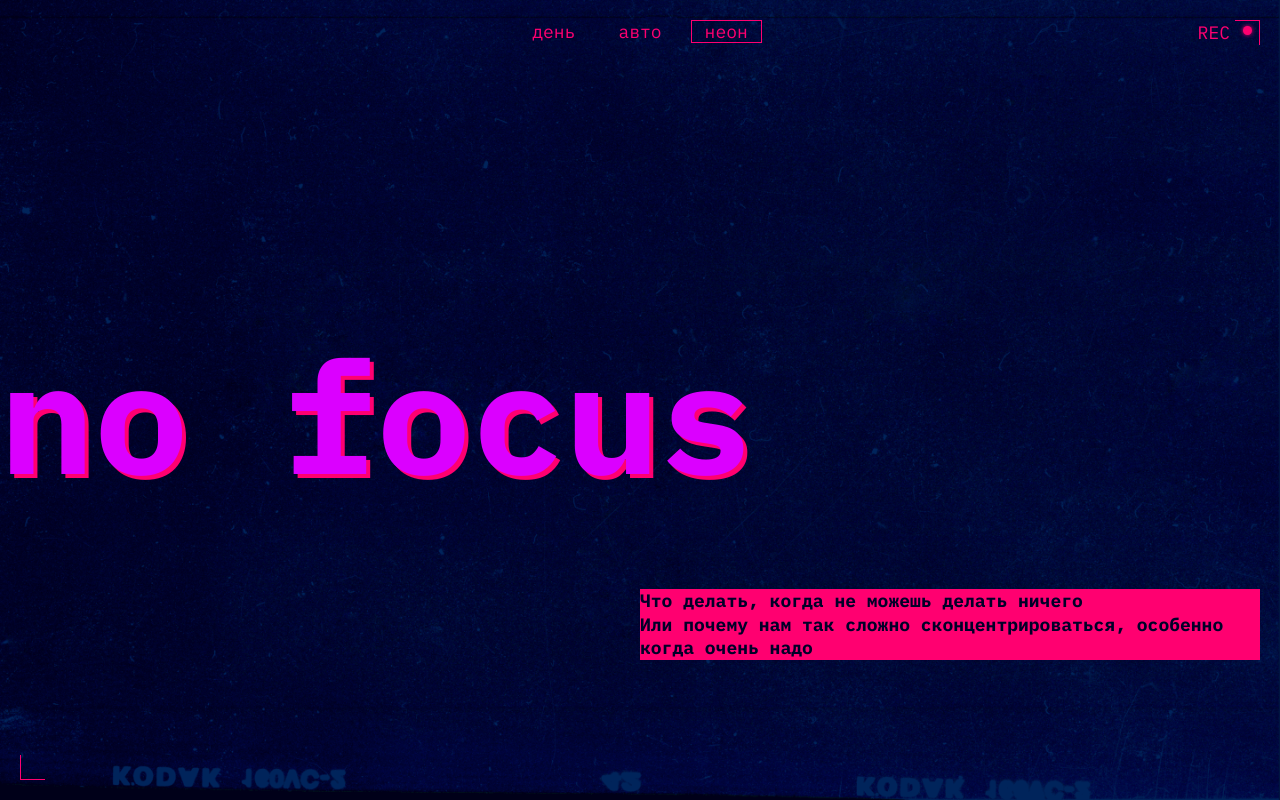
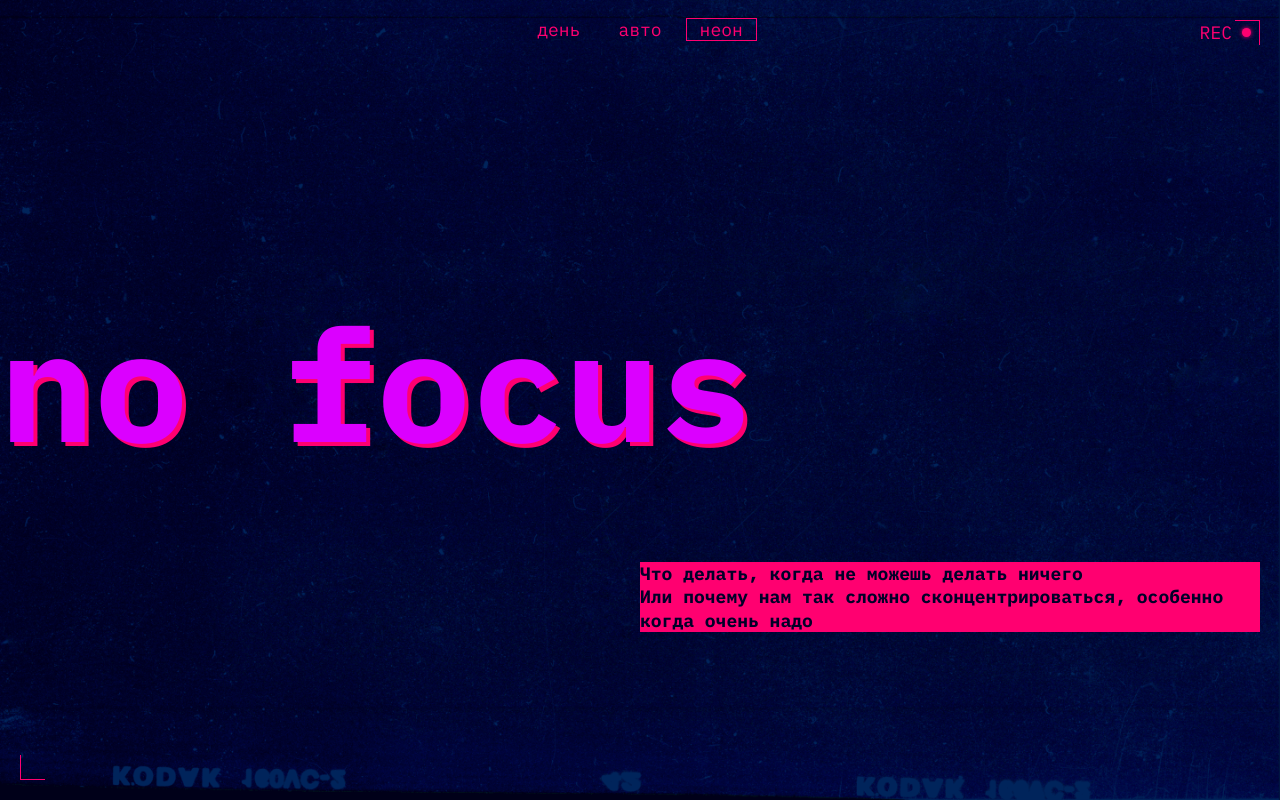
Before and after one commit to m0rako/slozhno-sosredotochitsya-fd, a plain HTML site: page index.html in a window 1280 px wide. Both pictures are taken after a click on the button "неон". Shown: the top 800 px of the page. Drawn offline with Linux system fonts and the light colour scheme.

Commit message:
Правки от ревьюера

```diff
--- a/styles/dark.css
+++ b/styles/dark.css
@@ -14,9 +14,8 @@
 .theme-dark .page {
   /* Вам также нужно будет написать ряд подобных селекторов */
   --main-font: 'IBM Plex mono';
-  --bg-page_color: #000028;
-  --text-title_color: #DB00FF;
-  --text-page_color: #F1B2CE;
+  --header_footer-title_color: #DB00FF;
+  --section-text_color: #F1B2CE;
   --accent-color: #FF0070;
   --secttion-title_color: #FF0070;
   --section-title-color-transparent: rgba(255, 0, 112, 0.5);
--- a/styles/light.css
+++ b/styles/light.css
@@ -14,9 +14,8 @@
 .theme-light .page {
   /* Вам также нужно будет написать ряд подобных селекторов */
   --main-font: 'IBM Plex mono';
-  --bg-page_color: #FFF1F7;
-  --text-title_color: #FFC2E6;
-  --text-page_color: #353430;
+  --header_footer-title_color: #FFC2E6;
+  --section-text_color: #353430;
   --accent-color: #FF8DCB;
   --secttion-title_color: #353430;
   --section-title-color-transparent: rgba(53, 52, 48, 0.5);
@@ -24,12 +23,15 @@
   --bg-image: url("../images/cover-image-light.png");
 }
 
+.theme-light .decoration-for-dark-theme {
+  display: none;
+}
+
 @media (prefers-color-scheme: light) {
   :root {
     --main-font: 'IBM Plex mono';
-    --bg-page_color: #FFF1F7;
-    --text-title_color: #FFC2E6;
-    --text-page_color: #353430;
+    --header_footer-title_color: #FFC2E6;
+    --section-text_color: #353430;
     --accent-color: #FF8DCB;
     --secttion-title_color: #353430;
     --section-title-color-transparent: rgba(53, 52, 48, 0.5);
--- a/styles/style.css
+++ b/styles/style.css
@@ -3,66 +3,96 @@
 .page {
   /* сохраните в разметке и стилях класс page у тега body. Он удобен, чтобы составлять селекторы для разных цветовых тем. */
   height: auto;
-  color: var(--text-page_color);
+  color: var(--section-text_color);
   font-family: var(--main-font, sans-serif);
-  background-color: var(--bg-page_color);
   background-image: var(--bg-image);
-  padding: 10px;
   background-repeat: no-repeat;
   background-size: cover;
   background-attachment: fixed;
   background-position: center; /* фоновые изображения и все другие св-ва семейства background для всех тем должны быть присвоены только к классу .page, а не к хедеру */
+  padding: 0 10px 0 10px;
 }
 
-
-/* HEADER */
-.header {
-  margin-block-end: 30px;
-  display: grid;
-  grid-template-columns: 1fr;
-  grid-template-rows: repeat(3, 1fr);
-  flex-direction: column;
-  justify-content: start;
-  height: 100vh;
-  min-height: 668px;
-}
+/* Декоративная зона  */
 
 .decorated-zone {
   position: relative;
 }
 
-.theme-dark .decorated-zone::before {
+.decorated-zone::before {
   content: '';
   position: absolute;
-  top: 0px;
+  top: 10px;
   right: 0px;
   width: 25px;
   height: 25px;
-  border-top: 1px solid var(--accent-color);
-  border-right: 1px solid var(--accent-color);;
+  border-top: 1px solid var(--secttion-title_color);
+  border-right: 1px solid var(--secttion-title_color);;
 }
 
-.theme-dark .decorated-zone::after {
+.decorated-zone::after {
   content: '';
   position: absolute;
-  bottom: 0px;
+  bottom: 10px;
   left: 0px;
   width: 25px;
   height: 25px;
-  border-bottom: 1px solid var(--accent-color);
-  border-left: 1px solid var(--accent-color);;
-  margin-bottom: 20px;
+  border-bottom: 1px solid var(--secttion-title_color);
+  border-left: 1px solid var(--secttion-title_color);;
+}
+
+.decoration-for-dark-theme {
+  position: absolute;
+  top: 10px; /* pixel-perfect */
+  right: 28px; /* pixel-perfect */
+  z-index: 100;
+  color: var(--accent-color);
+  font-weight: 400;
+  font-size: 18px;
+  font-style: normal;
+  line-height: 25px;
+}
+
+.decoration-for-dark-theme::before {
+  content: '';
+  position: absolute;
+  z-index: 100;
+  border-radius: 50%;
+  box-shadow: 0 0 4px var(--accent-color);
+  background-color: var(--accent-color);
+  inset-block-start: 8px; /* pixel-perfect */
+  inset-inline-start: 42px; /* pixel-perfect */
+  inline-size: 9px;
+  block-size: 9px;
+}
+
+/* HEADER */
+
+.header {
+  margin-block-end: 40px;
+  display: grid;
+  grid-template-rows: 1fr auto 1fr;
+  flex-direction: column;
+  height: 100vh;
+  min-height: 668px;
 }
 
 .header__theme-menu {
-  margin-top: 65px;
+  display: flex;
+  justify-content: flex-end;
+  align-items: center;
 }
 
 .header__theme-menu-list {
   display: flex;
   flex-direction: column;
-  gap: 15px;
+  gap: 10px;
   text-align: right;
+  margin-top: 8px;
+}
+
+.header__theme-menu-item {
+  height: 26px;
 }
 
 .header__theme-menu-button {
@@ -72,10 +102,10 @@
   font-weight: 400;
   font-size: 18px;
   font-style: normal;
-  line-height: 18px; /* 100% */
+  line-height: 18px;
   text-align: center;
+}
 
-}
 .header__theme-menu-button_active {
   border: 1px solid var(--secttion-title_color);
 }
@@ -87,43 +117,16 @@
   border-bottom: 1px solid var(--secttion-title_color);
 }
 
-.decoration-for-dark-theme {
-  position: absolute;
-  top: 0px;
-  right: 30px;
-  z-index: 100;
-  color: var(--accent-color);
-  font-weight: 400;
-  font-size: 18px;
-  font-style: normal;
-  line-height: 25px;
-}
-
-.theme-light .decoration-for-dark-theme {
-  display: none;
-}
-
-
-.decoration-for-dark-theme::before {
-  content: '';
-  position: absolute;
-  z-index: 100;
-  border-radius: 50%;
-  box-shadow: 0 0 4px var(--accent-color);
-  background-color: var(--accent-color);
-  inset-block-start: 25%;
-  inset-inline-start: 45px;
-  inline-size: 9px;
-  block-size: 9px;
-}
-
 .header__title {
-  color: var(--text-title_color);
+  color: var(--header_footer-title_color);
   font-weight: 700;
   font-size: clamp(7.25rem, 7.0115rem + 1.0178vw, 7.5rem);
   font-style: normal;
-  line-height: 82.5%; /* 95.7px */
+  line-height: 82.5%;
   text-shadow: 4px 4px 0 var(--accent-color);
+  align-self: center;
+  justify-self: start;
+  text-align: start;
 }
 
 .title-decor {
@@ -131,17 +134,20 @@
 }
 
 .header__subtitle {
-  margin-top: 30px;
+  margin-top: 55px;
   color: var(--header__subtitle);
   font-weight: 700;
   font-size: 18px;
   font-style: normal;
   line-height: 23.4px;
   align-self: start;
+  justify-self: end;
 }
 
+/* MAIN */
+
 .main {
-  margin-block-end: 50px;
+  margin-block-end: 40px;
 }
 
 .title {
@@ -160,6 +166,11 @@
   font-size: 18px;
   font-style: normal;
   line-height: 23.4px; /* 130% */
+
+}
+
+.why, .what, .how {
+  margin-block-end: 50px;
 }
 
 .text {
@@ -170,36 +181,24 @@
   line-height: 23.4px; /* 130% */
 }
 
-.why, .what, .how {
-  margin-block-end: 50px;
-}
-
-.why__link {
-  color: var(--text-page_color);
+.text__link {
+  color: var(--section-text_color);
   text-decoration: none;
   text-shadow: 1px 1px 0 var(--accent-color);
 }
 
-.why__link:hover {
-  border-bottom: 1px solid var(--text-page_color);
+.section__link:hover {
+  border-bottom: 1px solid var(--section-text_color);
 }
 
-.why__link:focus {
-  border: 1px solid var(--text-page_color);
+.section__link:focus {
+  border: 1px solid var(--section-text_color);
 }
 
 .subsubtitle {
   margin-block-start: 20px;
   margin-block-end: 10px;
   color: var(--header__subtitle);
-  font-weight: 400;
-  font-size: 18px;
-  font-style: normal;
-  line-height: 23.4px; /* 130% */
-}
-
-.how__item-text {
-  margin-block-end: 10px;
   font-weight: 400;
   font-size: 18px;
   font-style: normal;
@@ -222,14 +221,12 @@ img {
   flex-direction: column;
   justify-content: center;
   align-items: center;
-  gap: 10px;
   height: 100vh;
   min-height: 668px;
 }
 
-
 .footer__title {
-  color: var(--text-title_color);
+  color: var(--header_footer-title_color);
   font-weight: 700;
   font-size: clamp(7.25rem, 7.0115rem + 1.0178vw, 7.5rem);
   font-style: normal;
@@ -238,40 +235,39 @@ img {
 }
 
 @media (min-width: 768px) {
+  .page {
+    padding: 0 20px 0 20px;
+  }
 
-  .page {
-    padding: 20px;
+  .decorated-zone::before {
+    top: 20px;
+  }
+
+  .decorated-zone::after {
+    bottom: 20px;
+  }
+
+  .decoration-for-dark-theme {
+    top: 20px;
   }
 
   .header {
-    grid-template-columns: repeat(2, 1fr);
-    grid-template-rows: repeat(3, 1fr);
+    margin-block-end: 60px;
     min-height: 1024px;
-    margin-block-end: 40px;
-  }
-  .theme-dark .decorated-zone::after {
-    margin-bottom: 40px;
   }
 
-  .header__theme-menu {
-    grid-column: 2;
-    grid-row: 1;
-    margin-top: 170px;
+  .header__theme-menu-list {
+    margin-top: 18px;
   }
 
   .header__title {
     margin-left: -20px;
-    grid-column: 1 / 3;
-    grid-row: 2;
-    padding-top: 100px;
     font-size: clamp(7.5rem, 0.5625rem + 14.4531vw, 9.8125rem);
   }
 
   .header__subtitle {
-     grid-column: 2;
-     grid-row: 3;
-     justify-self: right;
-     align-self: start;
+    margin-top: 163px; /* pixel-perfect */
+    width: 50%;
   }
 
   .why {
@@ -316,11 +312,7 @@ img {
   }
 
   .can {
-    margin-top: 75px;
-  }
-
-  .can__title {
-    margin-bottom: 20px;
+    margin-top: 60px;
   }
 
   .can__images {
@@ -328,6 +320,7 @@ img {
     grid-template-columns: repeat(3, 1fr);
     grid-template-rows: repeat(4, auto);
     gap: 20px;
+    margin-top: 20px;
   }
 
   .can__images img {
@@ -361,56 +354,42 @@ img {
     grid-row: 3 / 5;
   }
 
-  .footer {
-    margin-top: 70px;
-    height: 100vh;
-    min-height: 1024px;
+  .main {
+    margin-block-end: 60px;
   }
 
+  .footer__title {
+    font-size: clamp(7.5rem, 0.5625rem + 14.4531vw, 9.8125rem);
+  }
 }
 
 @media (min-width: 1024px) {
 
-
   .header {
-    grid-template-columns: repeat(2, 1fr);
-    grid-template-rows: repeat(3, 1fr);
-    min-height: 668px;
+    min-height: 768px;
+    grid-template-rows: auto auto 1fr;
   }
 
+  .header__theme-menu {
+    justify-content: center;
+    align-items: start;
+  }
 
-  .header__theme-menu {
-    grid-column: 1/3;
-    grid-row: 1;
-    justify-self: center;
-    align-self: start;
-    margin: 0 auto;
+  .header__theme-menu-list {
+    flex-direction: row;
   }
 
   .header__title {
-    align-self: start;
-    margin-bottom: 110px;
-    margin-left: -20px;
-    font-size: clamp(7.5rem, 0.5625rem + 14.4531vw, 9.8125rem);
-  }
-
-
-  .header__theme-menu-list {
-    flex-direction: row;
-    gap: 15px;
+    margin-top: 275px;
   }
 
   .header__subtitle {
-    grid-column: 2;
-    grid-row: 3;
-    justify-self: right;
-    margin: 0 auto;
+    margin-top: 114px;
   }
 
   .section {
     display: grid;
     grid-template-columns: 315px 1fr;
-
   }
 
   .what__item {
@@ -418,40 +397,4 @@ img {
     grid-template-columns: repeat(3, 1fr);
     gap: 20px;
   }
-
-
-  .footer {
-    height: 100vh;
-    min-height: 668px;
-  }
-
-  .footer__title {
-    font-size: clamp(7.5rem, 0.5625rem + 14.4531vw, 9.8125rem);
-  }
-
 }
-
-@media (prefers-color-scheme: dark) {
-  .theme-auto .decorated-zone::before {
-    content: '';
-    position: absolute;
-    top: 0px;
-    right: 0px;
-    width: 25px;
-    height: 25px;
-    border-top: 1px solid var(--accent-color);
-    border-right: 1px solid var(--accent-color);;
-  }
-
-  .theme-auto .decorated-zone::after {
-    content: '';
-    position: absolute;
-    bottom: 0px;
-    left: 0px;
-    width: 25px;
-    height: 25px;
-    border-bottom: 1px solid var(--accent-color);
-    border-left: 1px solid var(--accent-color);;
-    margin-bottom: 40px;
-  }
-}
--- a/styles/variables.css
+++ b/styles/variables.css
@@ -5,9 +5,8 @@
 
 :root {
   --main-font: 'IBM Plex mono';
-  --bg-page_color: #000028;
-  --text-title_color: #DB00FF;
-  --text-page_color: #F1B2CE;
+  --header_footer-title_color: #DB00FF;
+  --section-text_color: #F1B2CE;
   --accent-color: #FF0070;
   --secttion-title_color: #FF0070;
   --section-title-color-transparent: rgba(255, 0, 112, 0.5);
```
Also changed, not shown: index.html (+7 -7 lines).
